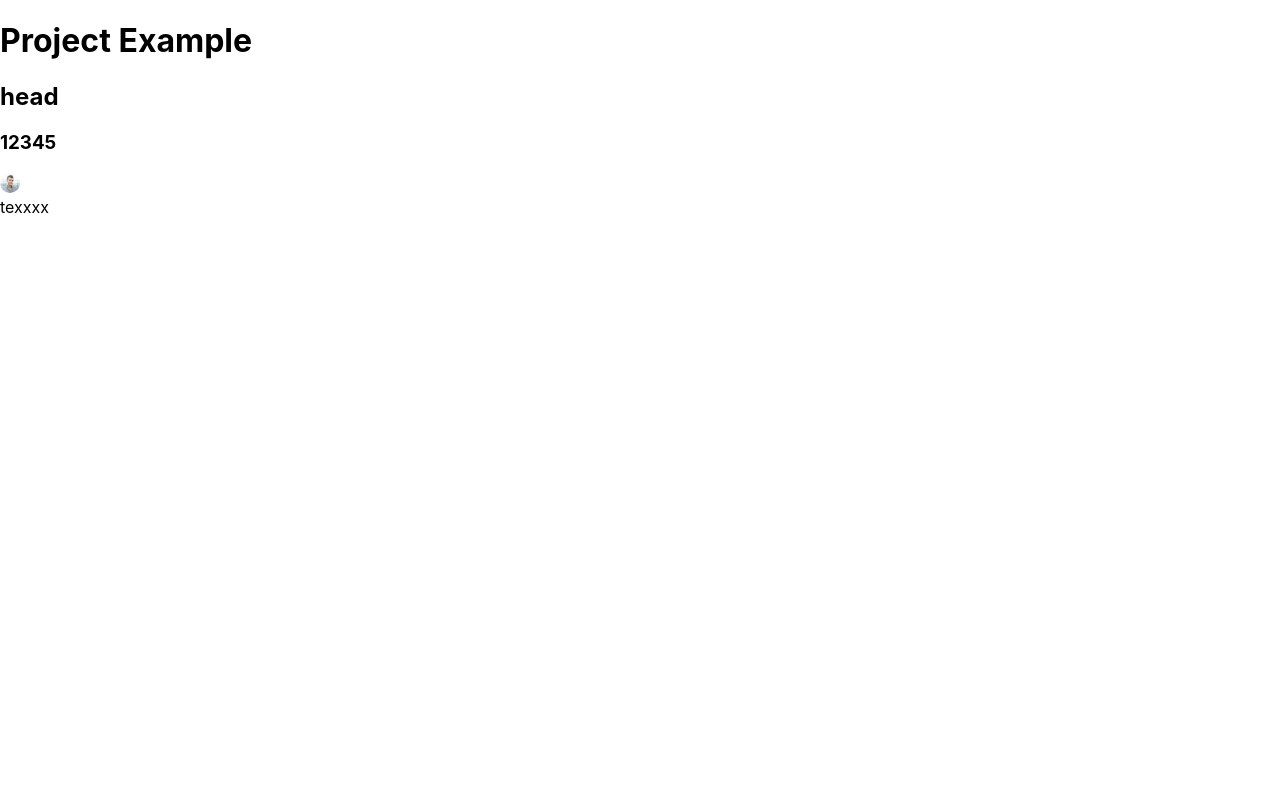
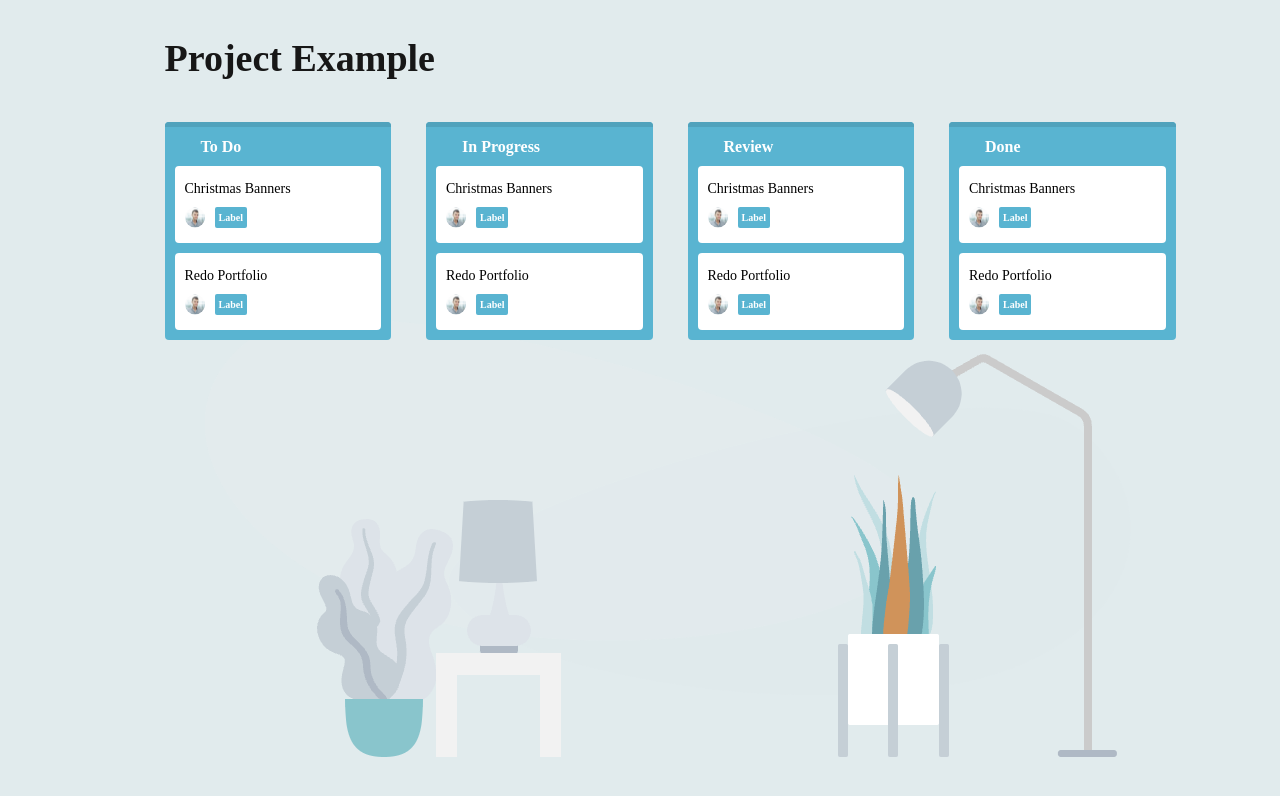
Before and after one commit to Maxim93mk/TODO, a React (Create React App) app: page / in a window 1280 px wide. Shown: the top 796 px of the page. Built offline with nearby package versions, Linux system fonts and the light colour scheme.

Commit message:
Создание карточек задач без шрифтов

```diff
--- a/src/components/app/App.css
+++ b/src/components/app/App.css
@@ -1,38 +1,35 @@
-.App {
-  text-align: center;
+.container{
+  max-width: 1440px;
+  width: 100%;
+  margin: 0 auto;
+  height: 100vh;
 }
 
-.App-logo {
-  height: 40vmin;
-  pointer-events: none;
+.tasks-main{
+  margin-top: 36px;
+  margin-left: 60px;
+  font-family: Avenir Next;
 }
 
-@media (prefers-reduced-motion: no-preference) {
-  .App-logo {
-    animation: App-logo-spin infinite 20s linear;
-  }
+.tasks-main__img{
+  background-image: url(./img/main_img.png);
+  background-repeat: no-repeat;
+  background-position: center;
+  max-width: 1011px;
+  width: 100%;
+  max-height: 790px;
+  height: 100%;
+  margin: 0 auto;
 }
 
-.App-header {
-  background-color: #282c34;
-  min-height: 100vh;
-  display: flex;
-  flex-direction: column;
-  align-items: center;
-  justify-content: center;
-  font-size: calc(10px + 2vmin);
-  color: white;
+.tasks-main__img-header{
+  font-size: 38px;
+  color: #171717;
+  font-weight: 700;
+  text-align: left;
 }
 
-.App-link {
-  color: #61dafb;
+.tasks-main-blocks{
+  display: flex;
+  gap:35px;
 }
-
-@keyframes App-logo-spin {
-  from {
-    transform: rotate(0deg);
-  }
-  to {
-    transform: rotate(360deg);
-  }
-}
--- a/src/components/app/App.jsx
+++ b/src/components/app/App.jsx
@@ -1,16 +1,25 @@
 import './App.css';
 import React from 'react';
-import TasksIndx from '../tasks/index.js';
-
+import TasksMain from '../tasks/tasks';
 
 function App() {
   return (
     <>
-    <main>
-    <h1>Project Example</h1>
-    <TasksIndx />
-    </main>
-   </>
+
+      <main className='tasks-main'>
+        <div className='container'>
+          <div className='tasks-main__img'>
+             <h1 className='tasks-main__img-header'>Project Example</h1>
+             <div className='tasks-main-blocks'>
+                <TasksMain blockTasksHeader="To Do" />
+                <TasksMain blockTasksHeader="In Progress" />
+                <TasksMain blockTasksHeader="Review" />
+                <TasksMain blockTasksHeader="Done" />
+             </div>
+          </div>
+        </div>
+      </main>
+    </>
   );
 }
 
--- /dev/null
+++ b/src/components/tasks/css/task-item.css
@@ -0,0 +1,18 @@
+.task-item{
+    display: flex;
+    flex-direction: column;
+    margin:  10px;
+}
+
+.task-item-list{
+    background-color: #FFFFFF;
+    border-radius: 4px;
+    padding: 15px 10px;
+    max-width: 280px;
+    width: 100%;
+}
+
+.task-item-header{
+    font-size: 14px;
+    font-weight: 500;
+}
--- /dev/null
+++ b/src/components/tasks/css/task-user.css
@@ -0,0 +1,15 @@
+.user{
+    display: flex;
+    gap:10px;
+    margin-top: 10px;
+}
+
+.user-status{
+    padding: 5px 4px;
+    background-color: #59B4D1;
+    text-align: center;
+    border-radius: 2px;
+    color: #FFFFFF;
+    font-size: 10px;
+    font-weight: 700;
+}
--- /dev/null
+++ b/src/components/tasks/css/tasks.css
@@ -0,0 +1,21 @@
+.tasks-block{
+    border-radius: 4px;
+    margin-top: 42px;
+    max-width: 300px;
+    width: 100%;
+    background-color: #59B4D1;
+}
+
+.tasks-block-line{
+    background-color: #50a2bc;
+     border-radius: 4px 4px 0px 0px;
+     height: 5px;
+}
+
+.tasks-block__header{
+    color: #FFFFFF;
+    font-size: 16px;
+    font-weight: 700;
+    margin-top: 11px;
+    margin-left: 36px;
+}
--- a/src/components/tasks/task-item.jsx
+++ b/src/components/tasks/task-item.jsx
@@ -1,12 +1,16 @@
 import React from "react";
 import TaskUser from "./tasks-user";
+import foto_1 from "./img/foto_1.svg";
+import './css/task-item.css';
 
-function TaskItem() {
+function TaskItem({ taskName }) {
     return (
         <>
-            <div>
-                <h3>12345</h3>
-                <TaskUser />
+            <div className="task-item">
+                <div className="task-item-list">
+                    <h3 className="task-item-header">{taskName}</h3>
+                    <TaskUser img={foto_1} descr="фото1" text="Label" />
+                </div>
             </div>
         </>
     );
--- a/src/components/tasks/tasks-user.jsx
+++ b/src/components/tasks/tasks-user.jsx
@@ -1,12 +1,12 @@
 import React from "react";
-import foto_1 from "./img/foto_1.svg";
+import './css/task-user.css';
 
-function TaskUser() {
+function TaskUser({img, descr, text}) {
     return (
         <>
-            <div>
-                <img src={foto_1} alt="фото1" />
-                <div>texxxx</div>
+            <div className="user">
+                <img src={img} alt={descr} />
+                <div className="user-status">{text}</div>
             </div>
         </>
     );
--- a/src/components/tasks/tasks.jsx
+++ b/src/components/tasks/tasks.jsx
@@ -1,15 +1,18 @@
 import React from "react";
 import TaskItem from "./task-item";
+import '../tasks/css/tasks.css'
 
-function Tasks(){
+function TasksMain({ blockTasksHeader }) {
     return (
         <>
-        <div>
-        <h2>head</h2>
-        <TaskItem />
-        </div>
+            <div className="tasks-block">
+                <div className="tasks-block-line"></div>
+                    <h2 className="tasks-block__header">{blockTasksHeader}</h2>
+                    <TaskItem taskName="Christmas Banners" />
+                    <TaskItem taskName="Redo Portfolio" />
+            </div>
         </>
     );
 }
 
-export default Tasks;
+export default TasksMain;
--- a/src/index.css
+++ b/src/index.css
@@ -1,3 +1,10 @@
+* {
+	margin: 0;
+	padding: 0;
+	box-sizing: border-box;
+	background: none;
+}
+
 body {
   margin: 0;
   font-family: -apple-system, BlinkMacSystemFont, 'Segoe UI', 'Roboto', 'Oxygen',
@@ -5,6 +12,8 @@ body {
     sans-serif;
   -webkit-font-smoothing: antialiased;
   -moz-osx-font-smoothing: grayscale;
+  background-color: #e1ebed;
+
 }
 
 code {
```
Also changed, not shown: src/components/app/img/main_img.png (added), src/components/tasks/img/foto_2.svg (added).
